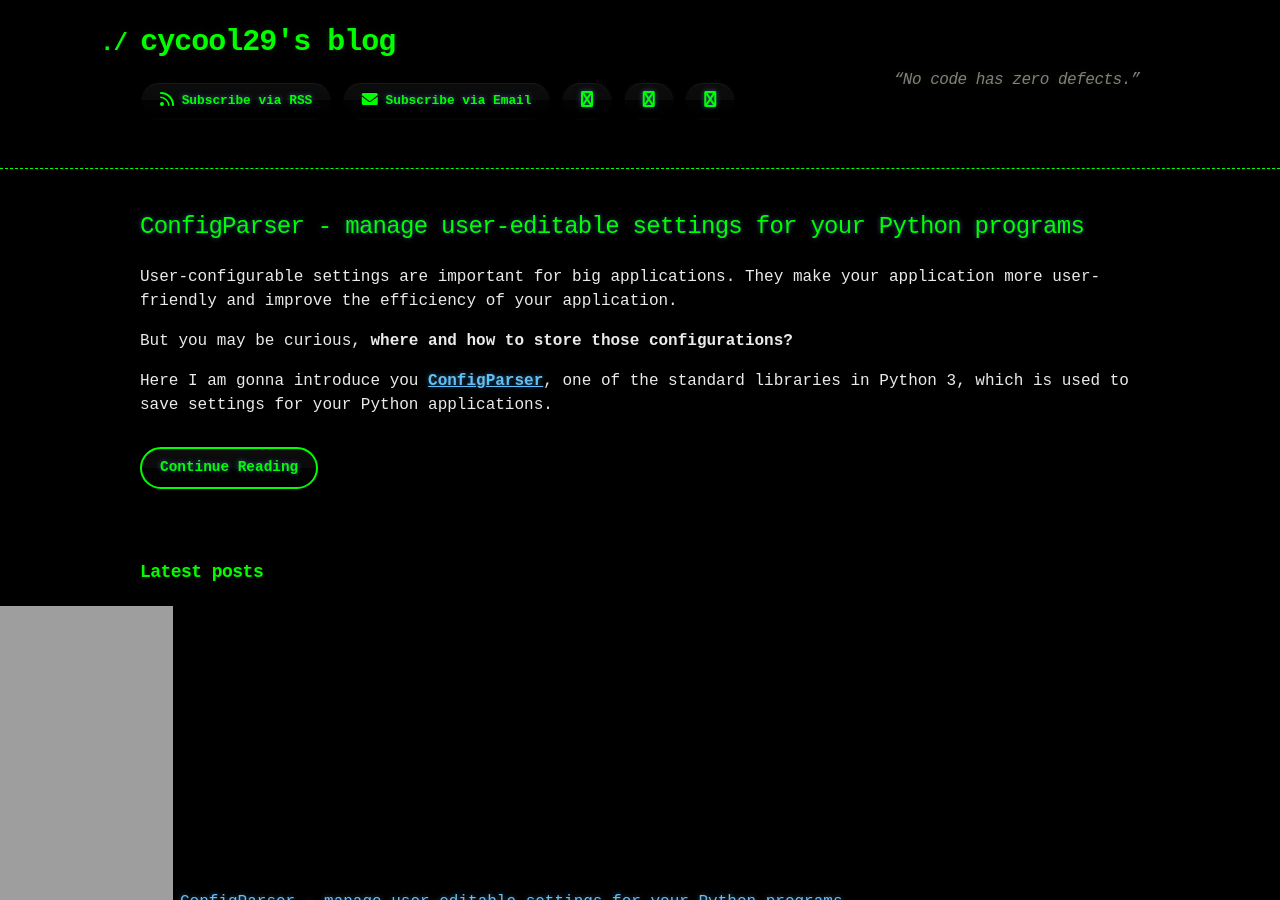
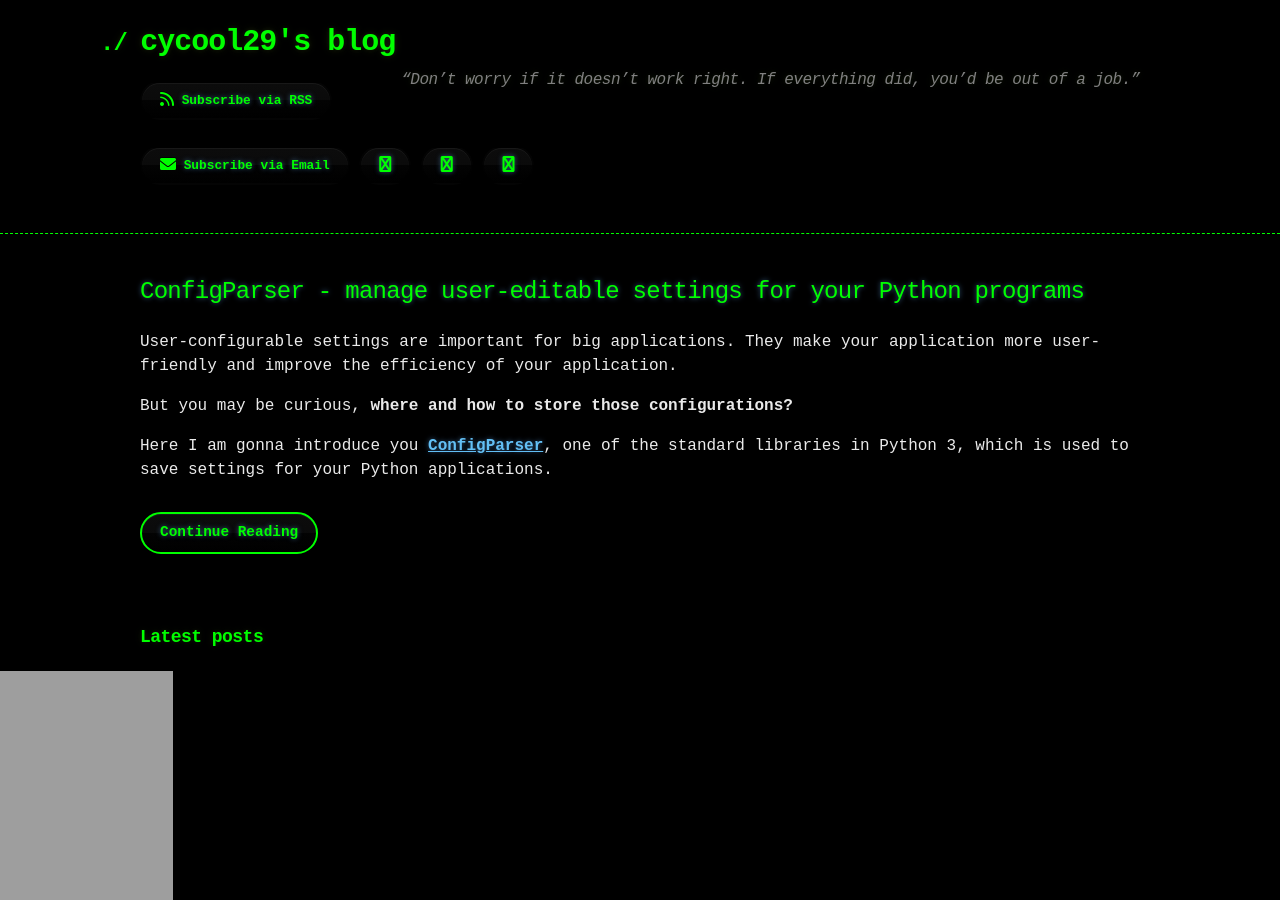
Before and after one commit to cycool29/cycool29.github.io, a Jekyll site: the page built from index.md, in a window 1280 px wide and 900 px high. Built offline with Jekyll 4.4.1, drawn with Linux system fonts in a browser that asks for light colours; a style sheet for code colours, icons or effects is not loaded.

Commit message:
Update quotes

```diff
--- a/_config.yml
+++ b/_config.yml
@@ -1,5 +1,5 @@
 title: cycool29's blog
-description: "“No code has zero defects.” "
+description: "“Don’t worry if it doesn’t work right. If everything did, you’d be out of a job.” "
 bio: A high school student. Intermediate in Python, Git, Bash. Learning JavaScript. He/Him. "
 author: cycool29
 url: https://cycool29.github.io
```
